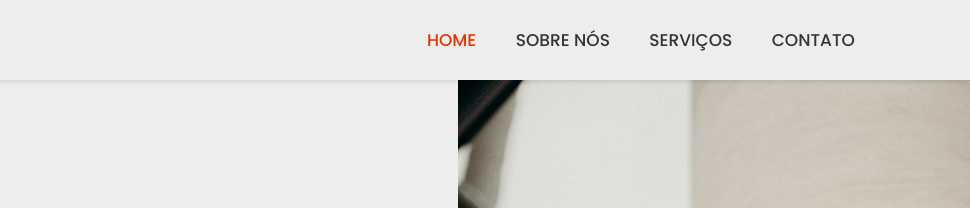
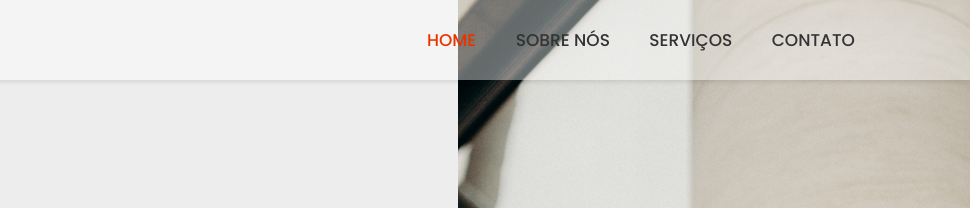
Before and after one commit to Luis-Rossi/Clementec, a plain HTML site: page index.html in a window 1280 px wide. Shown: the top 208 px of the page, 310-1280 px from the left. Drawn offline with nearby package versions, Linux system fonts and the light colour scheme.

Commit message:
header scroll changes

```diff
--- a/assets/css/style.css
+++ b/assets/css/style.css
@@ -102,12 +102,17 @@ section {
     left: 0;
     width: 100%;
     padding: 2rem 9%;
-    background: var(--bgColorLight);
+    background: rgba(255, 255, 255, 0.4);
     box-shadow: 2px 2px 4px rgba(0, 0, 0, 0.1);
     display: flex;
     justify-content: space-between;
     align-items: center;
     z-index: 100;
+    transition: .3s;
+}
+
+.header.sticky {
+    background: var(--bgColorLight)
 }
 
 .logo {
--- a/assets/js/app.js
+++ b/assets/js/app.js
@@ -0,0 +1,7 @@
+// SCROLL SECTIONS
+
+window.onscroll = () => {
+    // when scroll over 100px, header receive sticky CSS properties
+    let header = document.querySelector('header');
+    header.classList.toggle('sticky', window.scrollY > 100);
+}
```
Also changed, not shown: index.html (+0 -2 lines).
